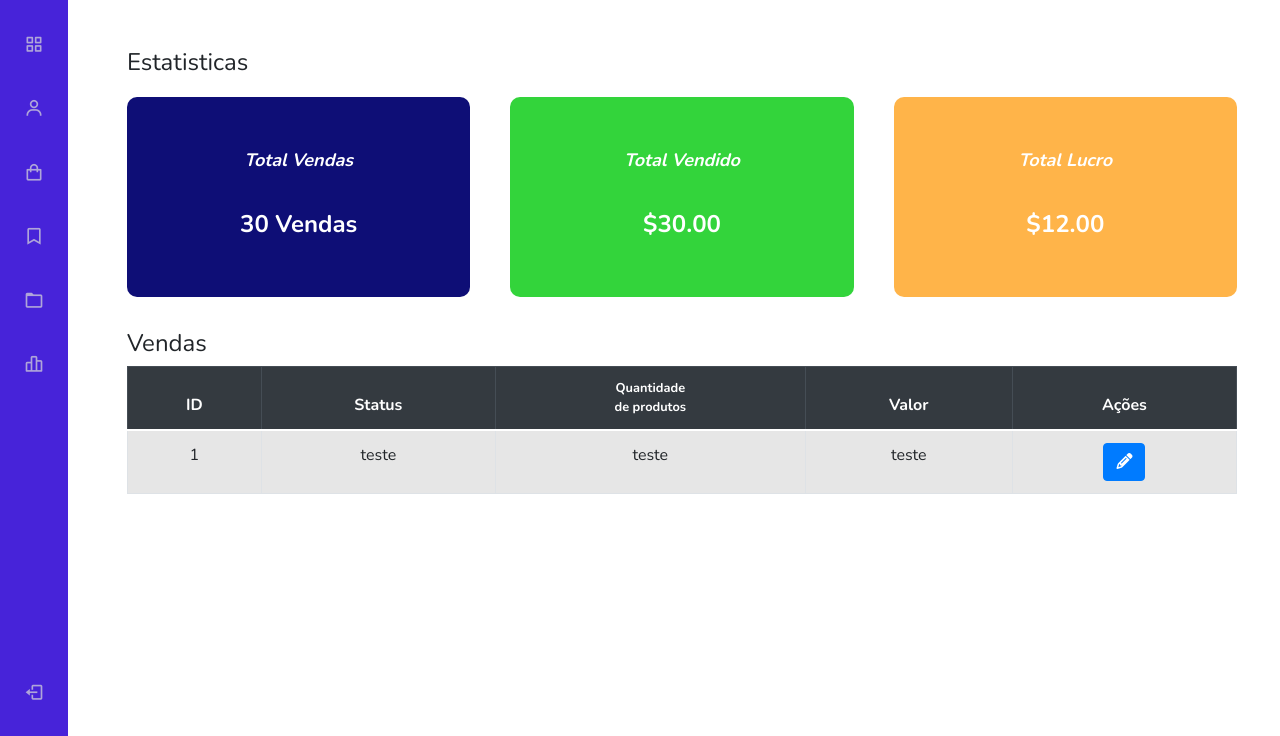
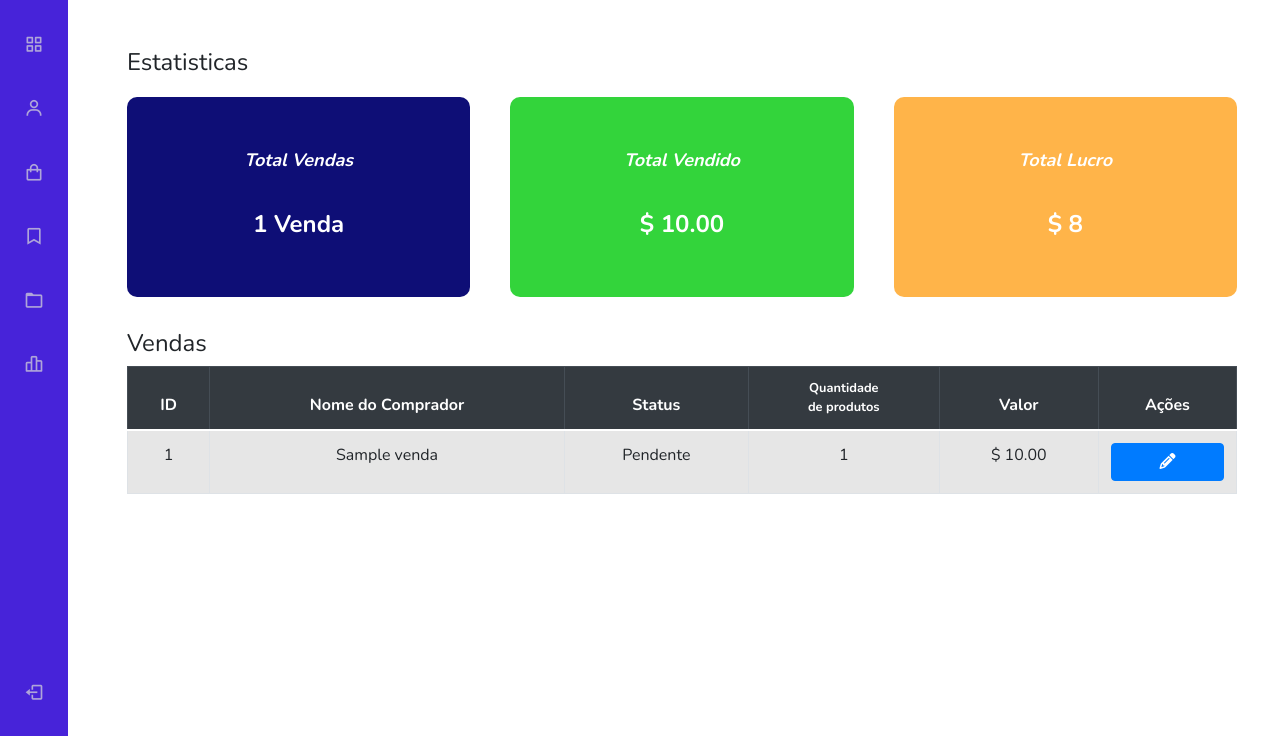
Before and after one commit to araujo-leo/VavaStore-WIP, a PHP site: page /vendas.php in a window 1280 px wide. Shown: the part 64-800 px from the top of the page. Run offline with PHP 8.4, Linux system fonts and the light colour scheme; tables that the repository leaves empty hold one stand-in row (values such as "Sample post"); data that the repository does not hold is empty; some libraries are stand-ins or nearby versions.

Commit message:
Adicionando a parte funcional do painel adm-vendas

```diff
--- a/admin/vendas.php
+++ b/admin/vendas.php
@@ -6,12 +6,29 @@ require_once "../inc/conexao.php";
 
 $resultado = $conn->query("SELECT * FROM vendas");
 
+$totalCompras = $conn->query("SELECT COUNT(*) AS total FROM vendas;");
+$row = $totalCompras->fetch_assoc();
+$totalCompras = $row['total'];
+
+$totalVendido = $conn->query("SELECT SUM(total) AS total_vendido FROM vendas;");
+$row = $totalVendido->fetch_assoc();
+$totalVendido = $row['total_vendido'];
+
+$totalLucro = $totalVendido * (80 / 100);
+
 ?>
 <!DOCTYPE html>
 <html lang="pt-br">
 
 <head>
     <link rel="stylesheet" href="../css/style4.css">
+    <script src="https://code.jquery.com/jquery-3.6.0.min.js"></script>
+    <script>
+    // Função para exibir ou ocultar o formulário de edição
+    function toggleForm(id) {
+        $('#form_' + id).toggle();
+    }
+    </script>
 </head>
 
 <body>
@@ -23,15 +40,21 @@ $resultado = $conn->query("SELECT * FROM vendas");
             <div class="body-estatiticas">
                 <div class="estatistica total-vendas">
                     <p>Total Vendas</p>
-                    <h4>30 Vendas</h4>
+                    <h4><?php echo $totalCompras;
+if ($totalCompras == 1) {
+    echo " Venda";
+} else {
+    echo " Vendas";
+}
+?></h4>
                 </div>
                 <div class="estatistica total-vendido">
                     <p>Total Vendido</p>
-                    <h4>$30.00</h4>
+                    <h4>$ <?php echo $totalVendido; ?></h4>
                 </div>
                 <div class="estatistica total-lucro">
                     <p>Total Lucro</p>
-                    <h4>$12.00</h4>
+                    <h4>$ <?php echo $totalLucro; ?></h4>
                 </div>
             </div>
         </div>
@@ -44,6 +67,7 @@ $resultado = $conn->query("SELECT * FROM vendas");
                     <thead class="thead-dark">
                         <tr>
                             <th>ID</th>
+                            <th>Nome do Comprador</th>
                             <th>Status</th>
                             <th style="font-size:0.8em;">Quantidade <br> de produtos</th>
                             <th>Valor</th>
@@ -51,36 +75,83 @@ $resultado = $conn->query("SELECT * FROM vendas");
                         </tr>
                     </thead>
                     <tbody>
-                        <tr>
+                        <tr <?php if ($resultado->num_rows > 0) {
+                                echo 'class="table-striped"';
+                            }
+                            ?>>
                                                         <?php
                             if ($resultado) {
+                                while ($vendas = $resultado->fetch_assoc()) {
+                                    $idVenda = $vendas['id'];
 
-                            while($vendas = $resultado->fetch_assoc()){
+                                    $quantidadeProdutosVenda = $conn->query("SELECT COUNT(*) AS quantidade_produtos FROM itens_venda WHERE venda_id=$idVenda;");
 
+                                    if ($quantidadeProdutosVenda) {
+                                        $row = $quantidadeProdutosVenda->fetch_assoc();
+                                        $quantidadeProdutosVenda = $row['quantidade_produtos'];
+                                    }
                                     ?>
                             <td><?php echo $vendas['id']; ?></td>
-                            <td>teste</td>
-                            <td>teste</td>
-                            <td>teste</td>
+                            <td><?php echo $vendas['comprador_nome']; ?></td>
+                            <td><?php echo ucwords($vendas['situacao']); ?></td>
+                            <td><?php echo $quantidadeProdutosVenda; ?></td>
+                            <td>$ <?php echo $vendas['total']; ?></td>
                             <td>
                                 <div class="d-flex justify-content-around">
-                            <form action="../produtos/editar-produto.php" method="GET" class="form-inline">
-                                <input type="hidden" name="id" value="<?= $produto['id'] ?>">
-                                <button type="submit" class="btn btn-primary btn-action btn-block botao">
+                                    <!-- Botão de editar com evento onclick para chamar a função toggleForm() -->
+                                    <button onclick="toggleForm(<?php echo $vendas['id']; ?>)"
+                                        class="btn btn-primary btn-action btn-block botao">
                                         <i class="fas fa-pencil-alt"></i>
                                     </button>
-                            </form>
-
                                 </div>
                             </td>
                         </tr>
+                        <tr id="form_<?php echo $vendas['id']; ?>" style="display:none;">
+                        <form action="editar-situacao-processar.php" method="POST">
+                                <td colspan="1"></td>
+                                <td colspan="1"></td>
+                                <td colspan="1">
+                                    <select name="select_situacao">
+                                        <?php
+                                            $situacao = $conn->query("SELECT situacao FROM vendas WHERE id = $idVenda;");
+                                            if($situacao){
+                                                $row = $situacao->fetch_assoc();
+                                                $situacao = $row['situacao'];
+                                            }
 
-                    <?php
+                                            $opcoes = array ('pendente','processando', 'concluido');
 
+                                            foreach($opcoes as $opcao){
+                                                echo $opcao;
+                                                if ($opcao == $situacao){
+                                                    echo "<option value=\"$opcao\" selected disabled>" . ucwords($opcao) . "</option>";
+                                                }else{
+                                                    echo "<option value=\"$opcao\" >". ucwords($opcao) ." </option>";
                                                 }
+
 
                                             }
                                         ?>
+                                    </select>
+                                </td>
+                                <td colspan="1"></td>
+                                <td colspan="1">
+                                    <input type="hidden" value="<?php echo $vendas['id'] ?>" name="venda_id">
+                                </td>
+                                <td colspan="1">
+                                <button type="submit"
+                                        class="btn btn-success btn-action btn-block botao">
+                                        <i class="fa-solid fa-floppy-disk"></i>
+                                    </button>
+
+                                </td>
+                            </form>
+                        </tr>
+                        <?php
+}
+}
+?>
+                        </tr>
 
 
 
--- a/inc/adminIncs.php
+++ b/inc/adminIncs.php
@@ -10,8 +10,7 @@
         type="image/x-icon">
     <link href="https://cdn.jsdelivr.net/npm/bootstrap@5.0.0-beta1/dist/css/bootstrap.min.css" rel="stylesheet">
     <link href="https://cdn.jsdelivr.net/npm/boxicons@latest/css/boxicons.min.css" rel="stylesheet">
-    <link href="css/styles.css" rel="stylesheet">
-    <link href="css/style2.css" rel="stylesheet">
+    <link href="../css/style2.css" rel="stylesheet">
     <link rel="stylesheet" href="https://maxcdn.bootstrapcdn.com/bootstrap/4.5.2/css/bootstrap.min.css">
     <script src="https://ajax.googleapis.com/ajax/libs/jquery/3.5.1/jquery.min.js"></script>
     <script src="https://cdnjs.cloudflare.com/ajax/libs/popper.js/1.16.0/umd/popper.min.js"></script>
```
Also changed, not shown: admin/editar-situacao-processar.php (added, +24 -0 lines). Lines whose indentation alone changed are shown as unchanged.
